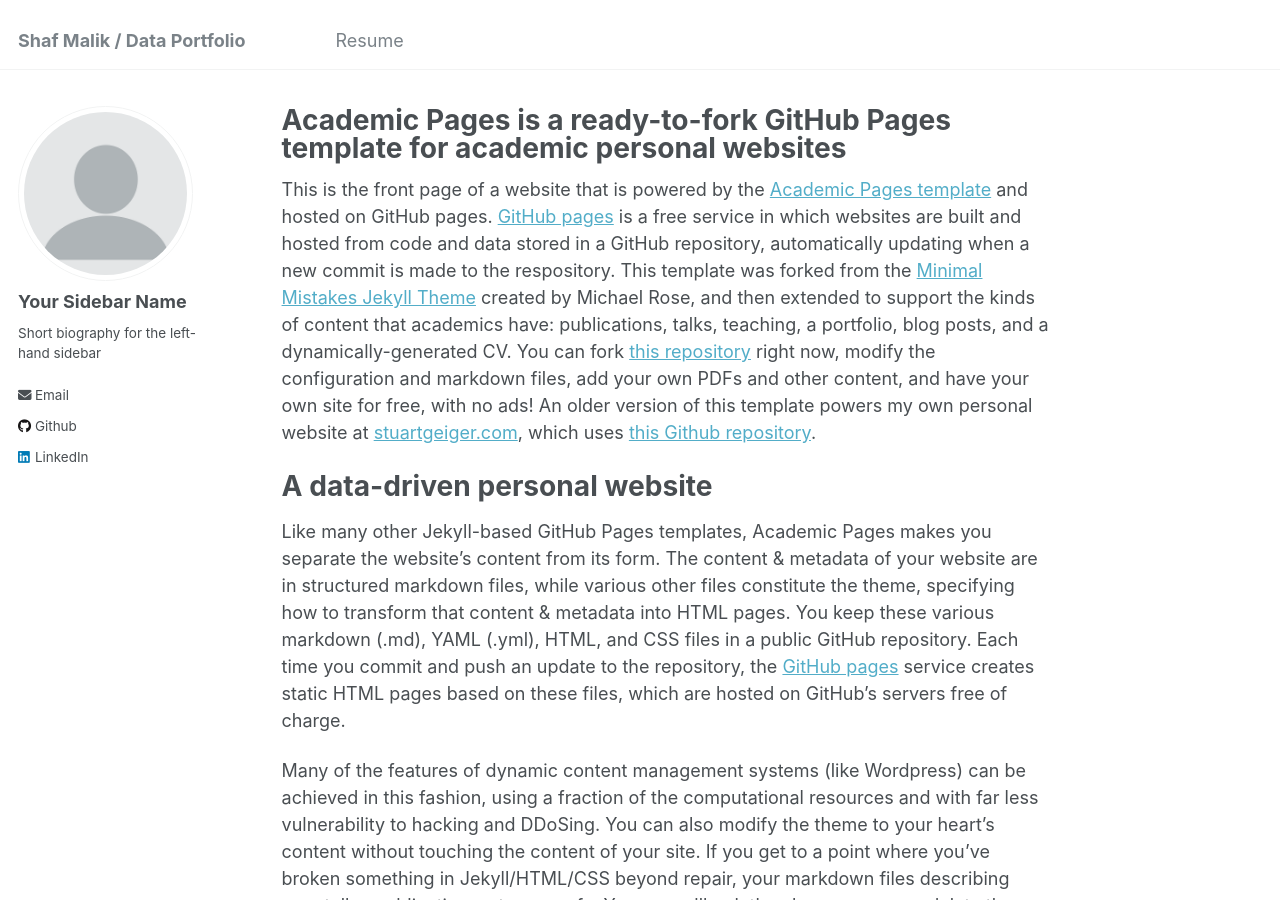
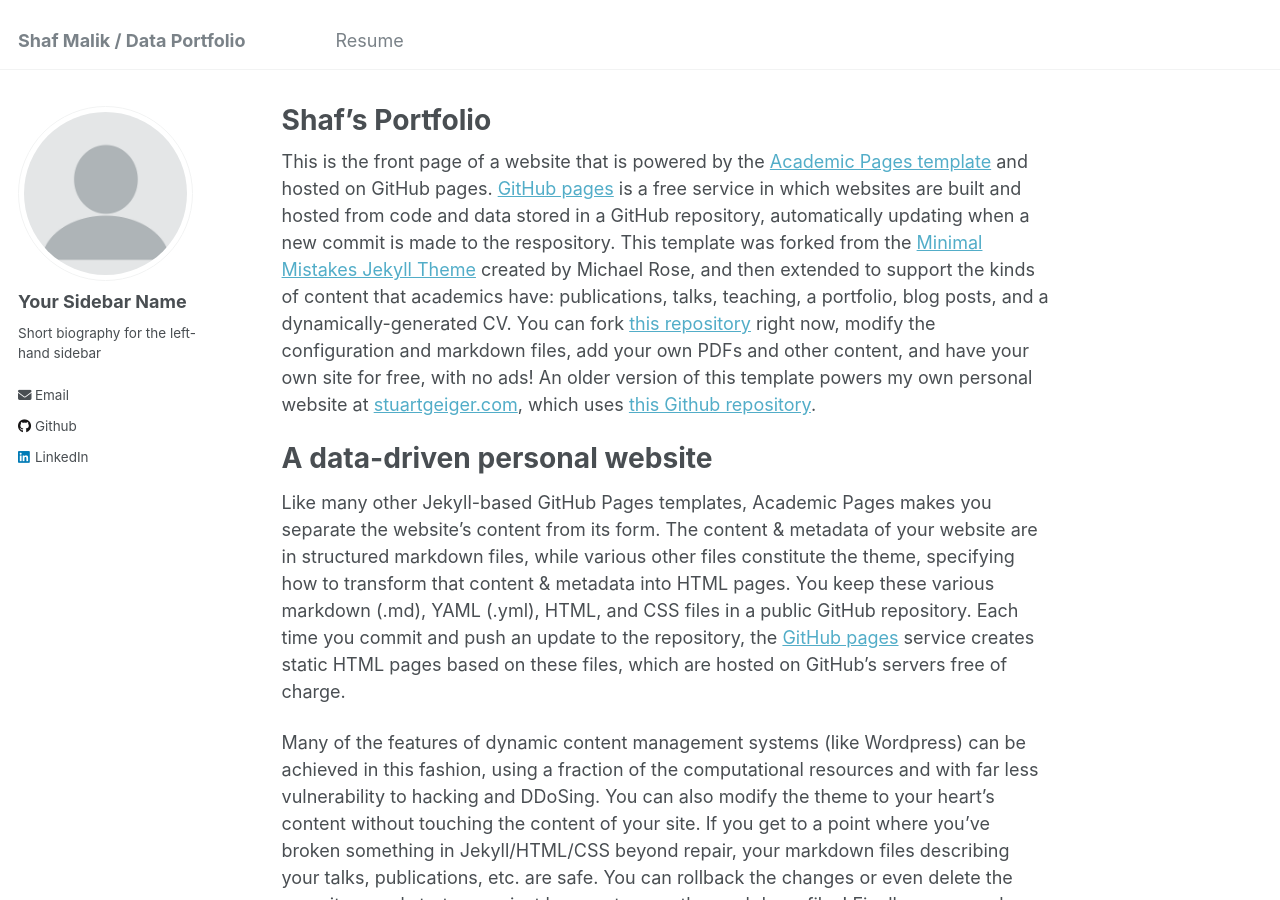
Before and after one commit to shafmalik/shaf.malik.github.io, a Jekyll site: the page built from _pages/about.md, in a window 1280 px wide and 900 px high. Built offline with Jekyll 4.4.1, drawn with Linux system fonts in a browser that asks for light colours.

Commit message:
Update about.md

```diff
--- a/_pages/about.md
+++ b/_pages/about.md
@@ -1,6 +1,6 @@
 ---
 permalink: /
-title: "Academic Pages is a ready-to-fork GitHub Pages template for academic personal websites"
+title: "Shaf's Portfolio"
 author_profile: true
 redirect_from:
   - /about/
```
